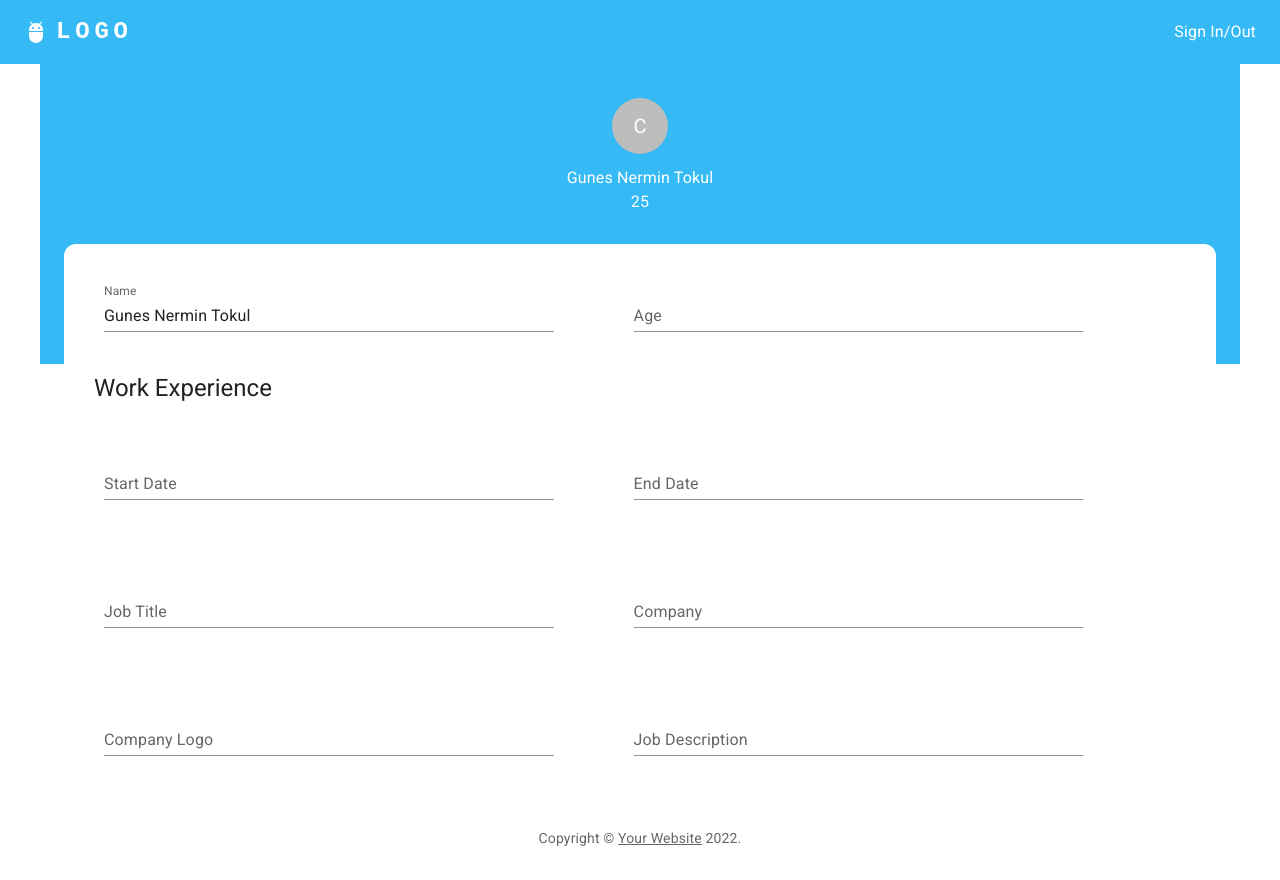
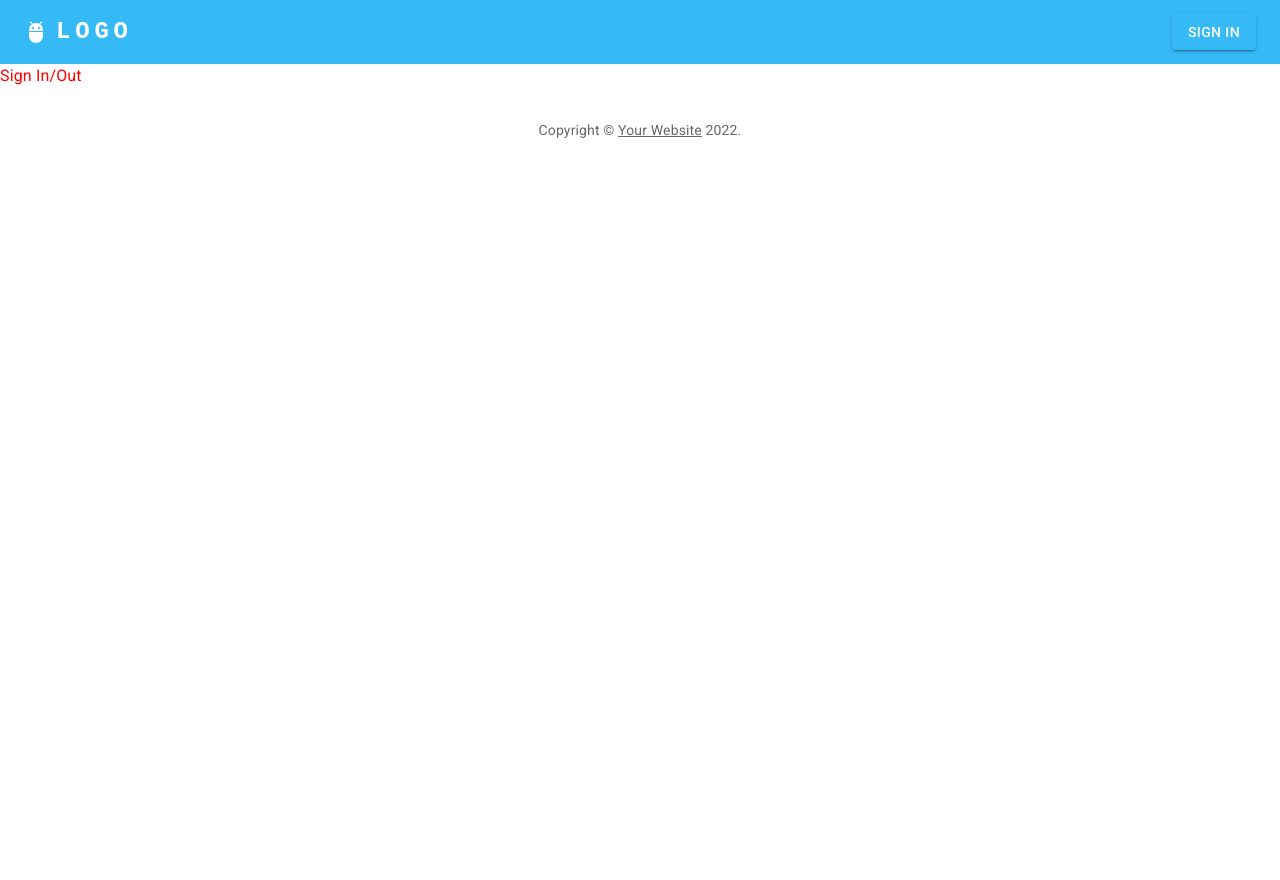
Before and after one commit to gunesnt/gunes-frontend-developer-5Jul2022, a React (Create React App) app: page /sign-in in a window 1280 px wide. After the commit the page ends 800 px from the top, so only its background shows below. Built offline with nearby package versions, Linux system fonts and the light colour scheme.

Commit message:
feat: set up react router v6

```diff
--- a/package.json
+++ b/package.json
@@ -16,6 +16,7 @@
     "formik": "^2.2.9",
     "react": "latest",
     "react-dom": "latest",
+    "react-router-dom": "6",
     "react-scripts": "latest",
     "yup": "^0.32.11"
   },
--- a/src/App.js
+++ b/src/App.js
@@ -1,16 +1,21 @@
 import React from 'react'
+import { Route, Routes } from 'react-router-dom'
 import Container from '@mui/material/Container'
 import Toolbar from '@mui/material/Toolbar'
 
 import Header from 'components/Header'
 import Profile from 'components/Profile'
 import Footer from 'components/Footer'
+import SignIn from 'components/Header/SignIn'
 
 const App = () => (
-  <Container disableGutters>
+  <Container maxWidth={false} disableGutters>
     <Header />
     <Toolbar />
-    <Profile />
+    <Routes>
+      <Route exact path="/" element={<Profile />} />
+      <Route path="/sign-in" element={<SignIn />} />
+    </Routes>
     <Footer />
   </Container>
 )
--- a/src/components/Header/LoginButton.js
+++ /dev/null
@@ -1,7 +0,0 @@
-import React from 'react'
-
-const LoginButton = () => {
-  return <>Sign In/Out</>
-}
-
-export default LoginButton
--- /dev/null
+++ b/src/components/Header/SignIn.js
@@ -0,0 +1,7 @@
+import React from 'react'
+
+const SignIn = () => {
+  return <div style={{ color: 'red' }}>Sign In/Out</div>
+}
+
+export default SignIn
--- a/src/components/Header/index.js
+++ b/src/components/Header/index.js
@@ -5,9 +5,10 @@ import Toolbar from '@mui/material/Toolbar'
 import Typography from '@mui/material/Typography'
 import Container from '@mui/material/Container'
 import AdbIcon from '@mui/icons-material/Adb'
+import Button from '@mui/material/Button'
 
 import ElevationScroll from 'components/ElevationScroll'
-import LoginButton from './LoginButton'
+import { Link, Outlet } from 'react-router-dom'
 
 const Header = (props) => (
   <ElevationScroll {...props}>
@@ -19,7 +20,8 @@ const Header = (props) => (
           <Typography
             variant="h5"
             noWrap
-            component="a"
+            component={Link}
+            to="/"
             href=""
             sx={{
               mr: 2,
@@ -35,8 +37,16 @@ const Header = (props) => (
           </Typography>
 
           <Box sx={{ flexGrow: 0 }}>
-            <LoginButton />
+            <Button
+              sx={{ color: 'inherit' }}
+              component={Link}
+              to="/sign-in"
+              variant="contained">
+              Sign In
+            </Button>
+            {/* <Link to="/sign-in">Sign In</Link> */}
           </Box>
+          <Outlet />
         </Toolbar>
       </Container>
     </AppBar>
--- a/src/components/profile/index.js
+++ b/src/components/profile/index.js
@@ -9,6 +9,7 @@ import { styled } from '@mui/material/styles'
 import Paper from '@mui/material/Paper'
 import Button from '@mui/material/Button'
 import IconButton from '@mui/material/IconButton'
+import { Outlet } from 'react-router-dom'
 
 import PageLayout from 'components/PageLayout'
 import WorkExperience from './WorkExperience'
--- a/src/index.js
+++ b/src/index.js
@@ -2,6 +2,7 @@ import * as React from 'react'
 import { createRoot } from 'react-dom/client'
 import CssBaseline from '@mui/material/CssBaseline'
 import { ThemeProvider } from '@mui/material/styles'
+import { BrowserRouter } from 'react-router-dom'
 import App from './App'
 import theme from './theme'
 
@@ -11,6 +12,8 @@ const root = createRoot(rootElement)
 root.render(
   <ThemeProvider theme={theme}>
     <CssBaseline />
-    <App />
+    <BrowserRouter>
+      <App />
+    </BrowserRouter>
   </ThemeProvider>,
 )
```
Also changed, not shown: 1 other file (tests, documents, lock files or other folders).
